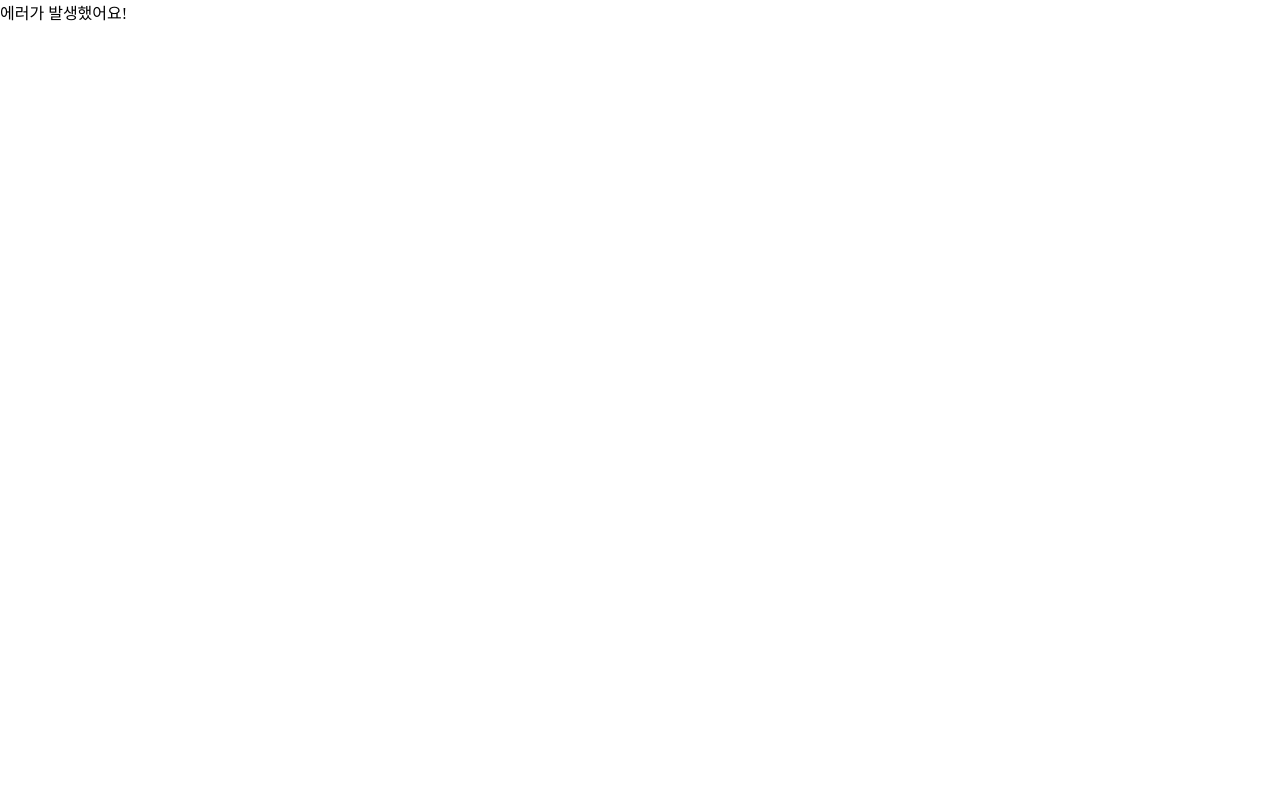
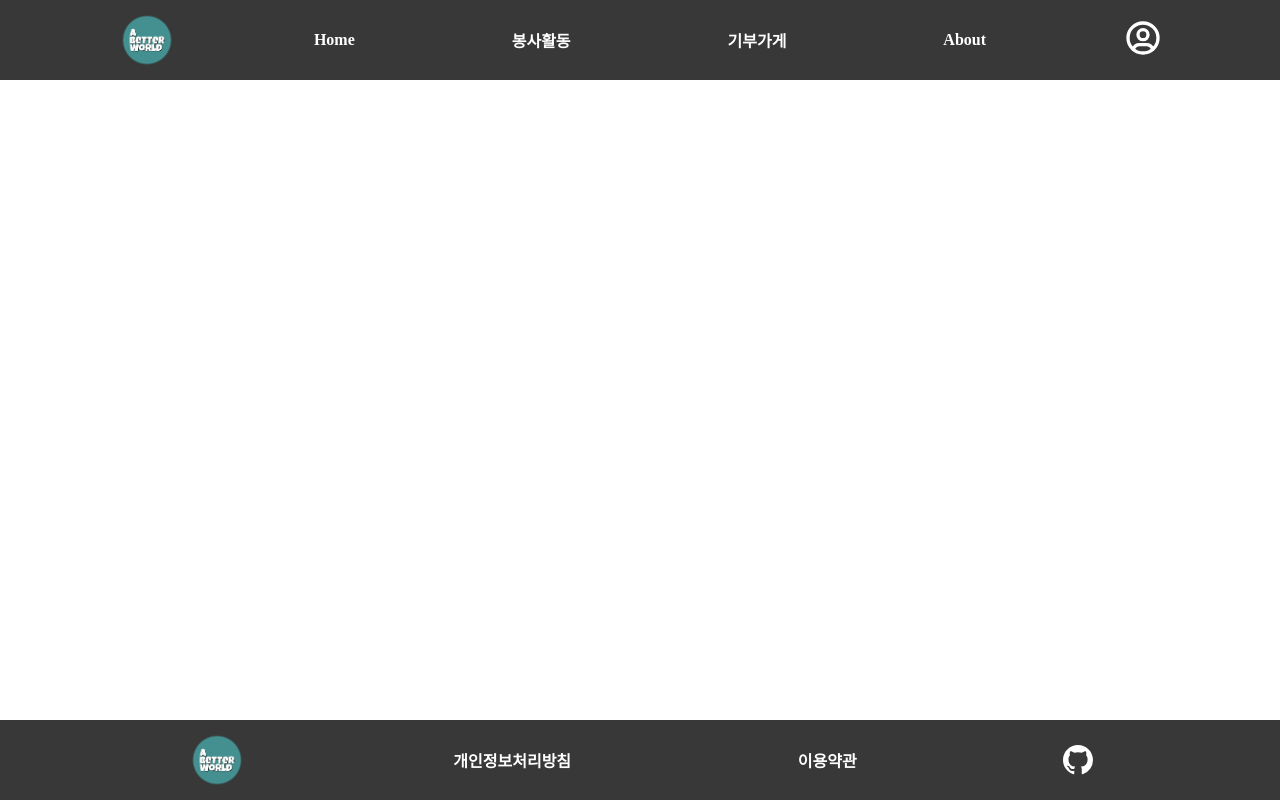
Before and after one commit to codestates-seb/seb42_main_014, a React (Create React App) app in the folder client/: page /register in a window 1280 px wide. Before the commit this address had no page. Built offline with nearby package versions, Linux system fonts and the light colour scheme; a web font is replaced by a local one.

Commit message:
feat: 공통 레이아웃 구현

```diff
--- /dev/null
+++ b/client/src/components/layouts/DropDown.tsx
@@ -0,0 +1,50 @@
+import { useState } from "react";
+import { useNavigate } from "react-router-dom";
+import styled from "styled-components";
+
+interface TDropDownProps {
+	setIsOpen: React.Dispatch<React.SetStateAction<boolean>>;
+	isOpen: boolean;
+}
+
+export default function DropDown({ setIsOpen, isOpen }: TDropDownProps) {
+	const [isAdmin, setIsAdmin] = useState(true);
+	const StyledDropDownMenu = styled.span`
+		text-align: center;
+		:hover {
+			background-color: #f1f0f0;
+			transition: all 0.3s;
+		}
+		padding: 10px;
+	`;
+	const StyledDropDownContainer = styled.div`
+		display: flex;
+		flex-direction: column;
+		margin: 5px;
+	`;
+	const StyledAdminDropDownItems = styled.div`
+		display: flex;
+		flex-direction: column;
+	`;
+	const handleDropdownClick = () => {
+		setIsOpen(!isOpen);
+	};
+	const navigate = useNavigate();
+
+	return (
+		<>
+			<StyledDropDownContainer onClick={handleDropdownClick}>
+				<StyledDropDownMenu onClick={() => navigate("/mypage")}>마이페이지</StyledDropDownMenu>
+				<StyledDropDownMenu onClick={() => navigate("/")}>로그아웃</StyledDropDownMenu>
+				{isAdmin && (
+					<StyledAdminDropDownItems>
+						<StyledDropDownMenu onClick={() => navigate("/register")}>
+							봉사활동 등록
+						</StyledDropDownMenu>
+						<StyledDropDownMenu onClick={() => navigate("/sell")}>기부상품 등록</StyledDropDownMenu>
+					</StyledAdminDropDownItems>
+				)}
+			</StyledDropDownContainer>
+		</>
+	);
+}
--- a/client/src/components/layouts/Nav.tsx
+++ b/client/src/components/layouts/Nav.tsx
@@ -1,6 +1,8 @@
+import { useState } from "react";
+import { useNavigate } from "react-router-dom";
 import styled from "styled-components";
-import { useNavigate } from "react-router-dom";
-import DropDown from "../MUI/DropDown";
+import DropDown from "./DropDown";
+import { TbUserCircle } from "react-icons/tb";
 
 export default function Nav() {
 	const StyledNav = styled.nav`
@@ -20,28 +22,44 @@ export default function Nav() {
 		width: 60px;
 		height: 60px;
 	`;
-	const StyledList = styled.li`
+	const StyledNavItemList = styled.li`
 		margin: 20px;
 		:hover {
 			color: #f58686;
 			transition: all 0.3s;
 		}
 	`;
-
+	const StyledDropDownModal = styled.div`
+		height: max-content;
+		position: absolute;
+		top: 62px;
+		width: max-content;
+		right: -38px;
+		color: black;
+		background-color: white;
+		border: 1px solid gray;
+	`;
+	const navigate = useNavigate();
+	const [isOpen, setIsOpen] = useState(false);
 	const navItem = ["Home", "봉사활동", "기부가게", "About"];
 	const navItemRoutingPath = ["/", "/volunteer", "/donation", "/about"];
-	const navigate = useNavigate();
 
 	return (
 		<StyledNav>
 			<StyledLogo src="/images/main-logo.png" alt="main-logo" onClick={() => navigate("/")} />
-			{navItem &&
-				navItem.map((el, idx) => (
-					<StyledList key={idx} onClick={() => navigate(navItemRoutingPath[idx])}>
-						{el}
-					</StyledList>
-				))}
-			<DropDown />
+			{navItem.map((el, idx) => (
+				<StyledNavItemList key={idx} onClick={() => navigate(navItemRoutingPath[idx])}>
+					{el}
+				</StyledNavItemList>
+			))}
+			<div style={{ position: "relative" }}>
+				<TbUserCircle size={40} onClick={() => setIsOpen(!isOpen)} />
+				{isOpen && (
+					<StyledDropDownModal>
+						<DropDown setIsOpen={setIsOpen} isOpen={isOpen} />
+					</StyledDropDownModal>
+				)}
+			</div>
 		</StyledNav>
 	);
 }
--- /dev/null
+++ b/client/src/pages/donation/DonationPost.tsx
@@ -0,0 +1,3 @@
+export default function DonationPost() {
+	return <></>;
+}
--- /dev/null
+++ b/client/src/pages/volunteer/VolunteerPost.tsx
@@ -0,0 +1,3 @@
+export default function VolunteerPost() {
+	return <></>;
+}
```
Also changed, not shown: client/src/index.tsx (+12 -3 lines), client/src/pages/donation/Donation.tsx (renamed from client/src/pages/Donation.tsx), client/src/pages/volunteer/Volunteer.tsx (renamed from client/src/pages/Volunteer.tsx).
